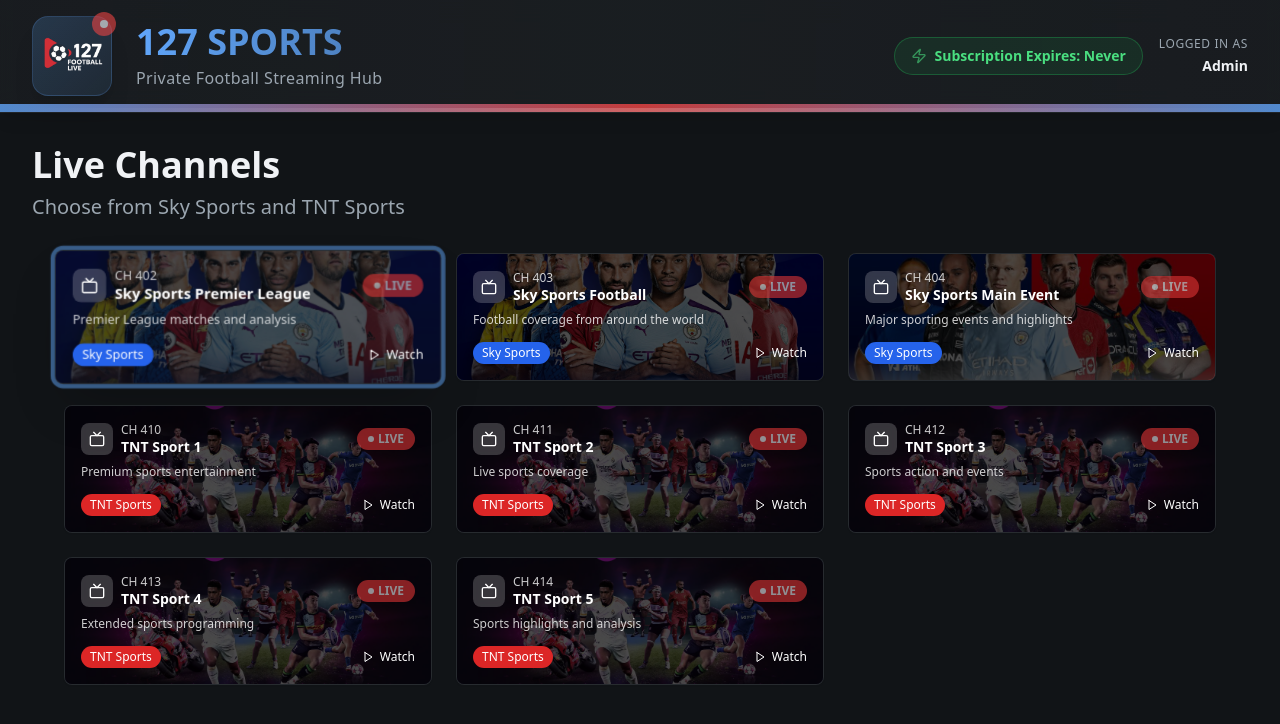
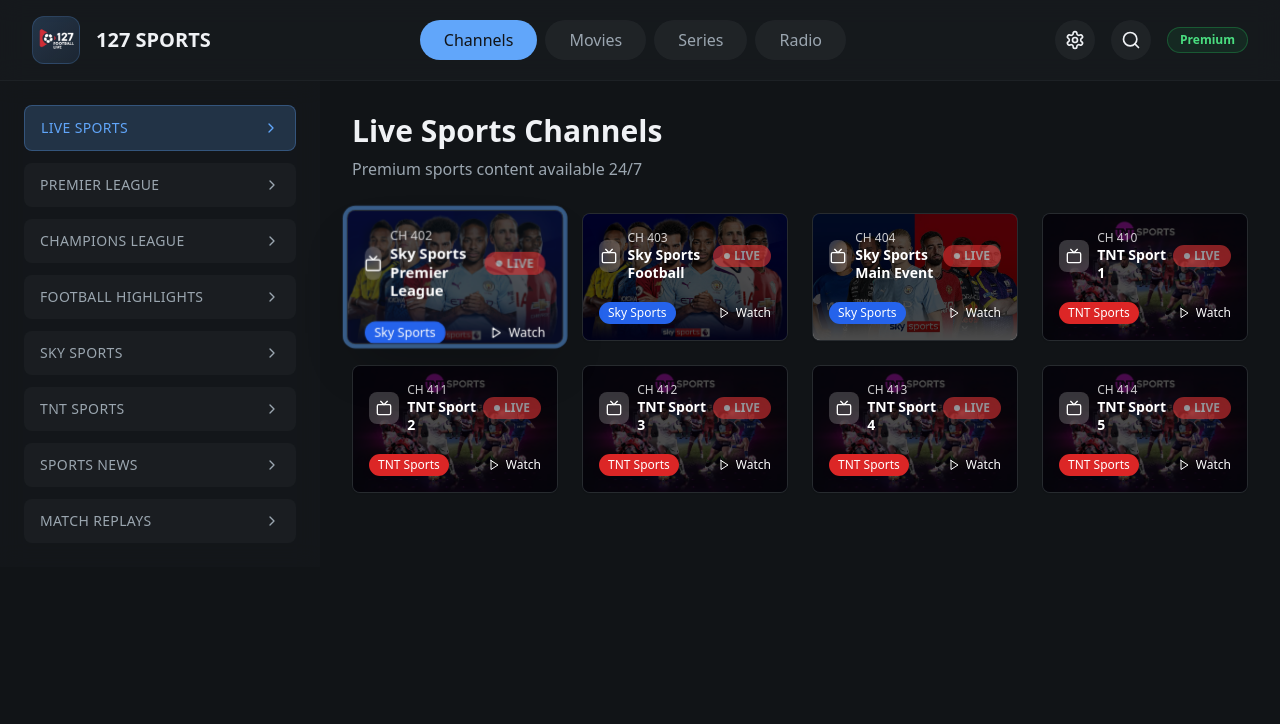
Before and after one commit to SomebodySomewhere952/sky-sport-stream-hub, a React (Vite) app: page / in a window 1280 px wide. Shown: the top 724 px of the page. Built offline with nearby package versions, Linux system fonts and the light colour scheme.

Commit message:
Update UI to match image
Updated the UI to match the provided image, including styling and layout adjustments.

```diff
--- /dev/null
+++ b/src/components/modern-channel-grid.tsx
@@ -0,0 +1,178 @@
+
+import { ChannelCard } from "@/components/ui/channel-card";
+import { VideoPlayer } from "@/components/video-player";
+import { useState, useMemo } from "react";
+import { useTvNavigation, NavigationItem } from "@/hooks/use-tv-navigation";
+
+interface Channel {
+  name: string;
+  number: string;
+  description: string;
+  category: "Sky Sports" | "TNT Sports";
+  streamUrl?: string;
+  thumbnailUrl?: string;
+  isLive: boolean;
+}
+
+const skyChannels: Channel[] = [
+  {
+    name: "Sky Sports Premier League",
+    number: "402",
+    description: "Premier League matches and analysis",
+    category: "Sky Sports",
+    streamUrl: "https://embedsforlife.online/embed/b81dcecb-79b8-11f0-8a44-bc2411b21e0d",
+    thumbnailUrl: "/lovable-uploads/64e172a6-3e48-4a2a-9a56-3e6b0700bb21.png",
+    isLive: true
+  },
+  {
+    name: "Sky Sports Football",
+    number: "403",
+    description: "Football coverage from around the world",
+    category: "Sky Sports",
+    thumbnailUrl: "/lovable-uploads/64e172a6-3e48-4a2a-9a56-3e6b0700bb21.png",
+    isLive: true
+  },
+  {
+    name: "Sky Sports Main Event",
+    number: "404",
+    description: "Major sporting events and highlights",
+    category: "Sky Sports",
+    streamUrl: "https://embedsforlife.online/embed/5eb26fd6-7b05-11f0-8a44-bc2411b21e0d",
+    thumbnailUrl: "/lovable-uploads/5d44c577-2418-4006-af3e-0ae97ef525ec.png",
+    isLive: true
+  },
+  {
+    name: "TNT Sport 1",
+    number: "410",
+    description: "Premium sports entertainment",
+    category: "TNT Sports",
+    streamUrl: "https://embedsforlife.online/embed/0d8c4afe-3bc4-11f0-afb1-ecf4bbdafde4",
+    thumbnailUrl: "/lovable-uploads/813e172d-9942-44f6-9249-16293b387d7e.png",
+    isLive: true
+  },
+  {
+    name: "TNT Sport 2",
+    number: "411",
+    description: "Live sports coverage",
+    category: "TNT Sports",
+    streamUrl: "https://embedsforlife.online/embed/48508494-3e9e-11f0-afb1-ecf4bbdafde4",
+    thumbnailUrl: "/lovable-uploads/813e172d-9942-44f6-9249-16293b387d7e.png",
+    isLive: true
+  },
+  {
+    name: "TNT Sport 3",
+    number: "412",
+    description: "Sports action and events",
+    category: "TNT Sports",
+    streamUrl: "https://embedsforlife.online/embed/48508a47-3e9e-11f0-afb1-ecf4bbdafde4",
+    thumbnailUrl: "/lovable-uploads/813e172d-9942-44f6-9249-16293b387d7e.png",
+    isLive: true
+  },
+  {
+    name: "TNT Sport 4",
+    number: "413",
+    description: "Extended sports programming",
+    category: "TNT Sports",
+    streamUrl: "https://embedsforlife.online/embed/48508e24-3e9e-11f0-afb1-ecf4bbdafde4",
+    thumbnailUrl: "/lovable-uploads/813e172d-9942-44f6-9249-16293b387d7e.png",
+    isLive: true
+  },
+  {
+    name: "TNT Sport 5",
+    number: "414",
+    description: "Sports highlights and analysis",
+    category: "TNT Sports",
+    streamUrl: "https://embedsforlife.online/embed/485091d0-3e9e-11f0-afb1-ecf4bbdafde4",
+    thumbnailUrl: "/lovable-uploads/813e172d-9942-44f6-9249-16293b387d7e.png",
+    isLive: true
+  }
+];
+
+export function ModernChannelGrid() {
+  const [selectedChannel, setSelectedChannel] = useState<Channel | null>(null);
+  const [showVideoPlayer, setShowVideoPlayer] = useState(false);
+
+  const GRID_COLS = 4;
+  const skyChannelsData = skyChannels.filter(channel => channel.category === "Sky Sports");
+  const tntChannelsData = skyChannels.filter(channel => channel.category === "TNT Sports");
+
+  const navigationItems: NavigationItem[] = useMemo(() => {
+    const items: NavigationItem[] = [];
+    const allChannels = [...skyChannelsData, ...tntChannelsData];
+
+    allChannels.forEach((channel, index) => {
+      const channelType = channel.category === "Sky Sports" ? "sky" : "tnt";
+
+      items.push({
+        id: `${channelType}-${channel.number}`,
+        element: null,
+        row: Math.floor(index / GRID_COLS),
+        col: index % GRID_COLS
+      });
+    });
+
+    return items;
+  }, [skyChannelsData, tntChannelsData]);
+
+  const { currentFocus, setFocus } = useTvNavigation({
+    items: navigationItems,
+    gridCols: GRID_COLS
+  });
+
+  const handleChannelSelect = (channel: { name: string; number: string; streamUrl?: string }) => {
+    const fullChannel = skyChannels.find(c => c.number === channel.number);
+    if (fullChannel) {
+      setSelectedChannel(fullChannel);
+
+      if (fullChannel.streamUrl) {
+        setShowVideoPlayer(true);
+      }
+
+      console.log(`Opening stream: ${channel.streamUrl}`);
+    }
+  };
+
+  if (showVideoPlayer && selectedChannel?.streamUrl) {
+    return (
+      <VideoPlayer
+        channelName={selectedChannel.name}
+        channelNumber={selectedChannel.number}
+        streamUrl={selectedChannel.streamUrl}
+        onBack={() => {
+          setShowVideoPlayer(false);
+          setSelectedChannel(null);
+        }}
+      />
+    );
+  }
+
+  return (
+    <div className="flex-1 p-8">
+      <div className="mb-8">
+        <h2 className="text-3xl font-bold text-foreground mb-2">Live Sports Channels</h2>
+        <p className="text-muted-foreground">Premium sports content available 24/7</p>
+      </div>
+
+      <div className="grid grid-cols-4 gap-6">
+        {[...skyChannelsData, ...tntChannelsData].map((channel, index) => {
+          const channelType = channel.category === "Sky Sports" ? "sky" : "tnt";
+          return (
+            <ChannelCard
+              key={channel.number}
+              name={channel.name}
+              number={channel.number}
+              description={channel.description}
+              category={channel.category}
+              isLive={channel.isLive}
+              streamUrl={channel.streamUrl}
+              thumbnailUrl={channel.thumbnailUrl}
+              onSelect={handleChannelSelect}
+              isFocused={currentFocus === `${channelType}-${channel.number}`}
+              tvNavigationId={`${channelType}-${channel.number}`}
+            />
+          );
+        })}
+      </div>
+    </div>
+  );
+}
--- /dev/null
+++ b/src/components/ui/sidebar-categories.tsx
@@ -0,0 +1,35 @@
+
+import { ChevronRight } from "lucide-react";
+
+interface CategoryItemProps {
+  title: string;
+  isActive?: boolean;
+}
+
+function CategoryItem({ title, isActive = false }: CategoryItemProps) {
+  return (
+    <button className={`w-full flex items-center justify-between px-4 py-3 rounded-lg text-left transition-all group ${
+      isActive
+        ? 'bg-primary/20 text-primary border border-primary/30'
+        : 'bg-muted/30 text-muted-foreground hover:bg-muted/50 hover:text-foreground'
+    }`}>
+      <span className="font-medium uppercase tracking-wide text-sm">{title}</span>
+      <ChevronRight className="w-4 h-4 transition-transform group-hover:translate-x-1" />
+    </button>
+  );
+}
+
+export function SidebarCategories() {
+  return (
+    <div className="w-80 bg-card/30 backdrop-blur-md p-6 space-y-3">
+      <CategoryItem title="LIVE SPORTS" isActive />
+      <CategoryItem title="PREMIER LEAGUE" />
+      <CategoryItem title="CHAMPIONS LEAGUE" />
+      <CategoryItem title="FOOTBALL HIGHLIGHTS" />
+      <CategoryItem title="SKY SPORTS" />
+      <CategoryItem title="TNT SPORTS" />
+      <CategoryItem title="SPORTS NEWS" />
+      <CategoryItem title="MATCH REPLAYS" />
+    </div>
+  );
+}
--- /dev/null
+++ b/src/components/ui/top-navigation.tsx
@@ -0,0 +1,46 @@
+
+import { Badge } from "@/components/ui/badge";
+import { Search, Settings } from "lucide-react";
+
+export function TopNavigation() {
+  return (
+    <nav className="flex items-center justify-between px-8 py-4 bg-card/50 backdrop-blur-md border-b border-border/30">
+      {/* Logo */}
+      <div className="flex items-center gap-4">
+        <div className="w-12 h-12 rounded-xl bg-gradient-to-br from-primary/20 to-primary/10 flex items-center justify-center border border-primary/20">
+          <img src="/lovable-uploads/6dd9b86e-b150-49c9-8ff2-5609ecc9bc3a.png" alt="127 Sports" className="w-full h-full object-contain" />
+        </div>
+        <span className="text-xl font-bold">127 SPORTS</span>
+      </div>
+
+      {/* Navigation Items */}
+      <div className="flex items-center gap-2">
+        <button className="px-6 py-2 bg-primary text-primary-foreground rounded-full font-medium transition-all hover:bg-primary/90">
+          Channels
+        </button>
+        <button className="px-6 py-2 bg-muted/50 text-muted-foreground rounded-full font-medium transition-all hover:bg-muted hover:text-foreground">
+          Movies
+        </button>
+        <button className="px-6 py-2 bg-muted/50 text-muted-foreground rounded-full font-medium transition-all hover:bg-muted hover:text-foreground">
+          Series
+        </button>
+        <button className="px-6 py-2 bg-muted/50 text-muted-foreground rounded-full font-medium transition-all hover:bg-muted hover:text-foreground">
+          Radio
+        </button>
+      </div>
+
+      {/* Right Side */}
+      <div className="flex items-center gap-4">
+        <button className="w-10 h-10 rounded-full bg-muted/50 flex items-center justify-center hover:bg-muted transition-colors">
+          <Settings className="w-5 h-5" />
+        </button>
+        <button className="w-10 h-10 rounded-full bg-muted/50 flex items-center justify-center hover:bg-muted transition-colors">
+          <Search className="w-5 h-5" />
+        </button>
+        <Badge variant="outline" className="px-3 py-1 bg-green-500/10 border-green-500/30 text-green-400">
+          Premium
+        </Badge>
+      </div>
+    </nav>
+  );
+}
--- a/src/pages/Index.tsx
+++ b/src/pages/Index.tsx
@@ -1,6 +1,8 @@
+
 import { useState } from "react";
-import { TvHeader } from "@/components/ui/tv-header";
-import { ChannelGrid } from "@/components/channel-grid";
+import { TopNavigation } from "@/components/ui/top-navigation";
+import { SidebarCategories } from "@/components/ui/sidebar-categories";
+import { ModernChannelGrid } from "@/components/modern-channel-grid";
 import { IntroScreen } from "@/components/intro-screen";
 
 const Index = () => {
@@ -12,10 +14,11 @@ const Index = () => {
 
   return (
     <div className="min-h-screen bg-background">
-      <TvHeader />
-      <main>
-        <ChannelGrid />
-      </main>
+      <TopNavigation />
+      <div className="flex">
+        <SidebarCategories />
+        <ModernChannelGrid />
+      </div>
     </div>
   );
 };
```
